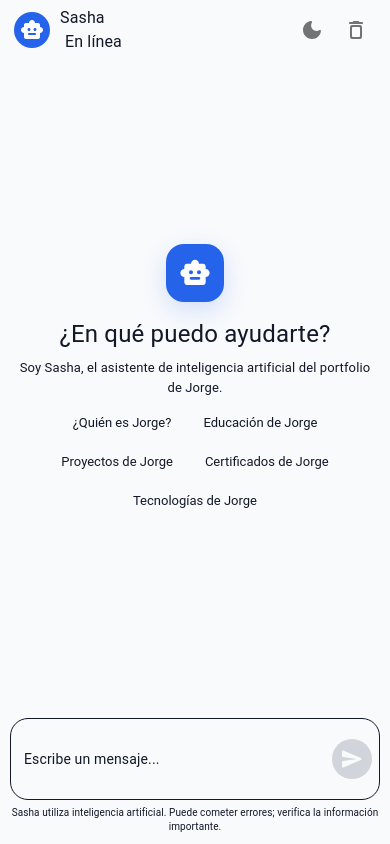
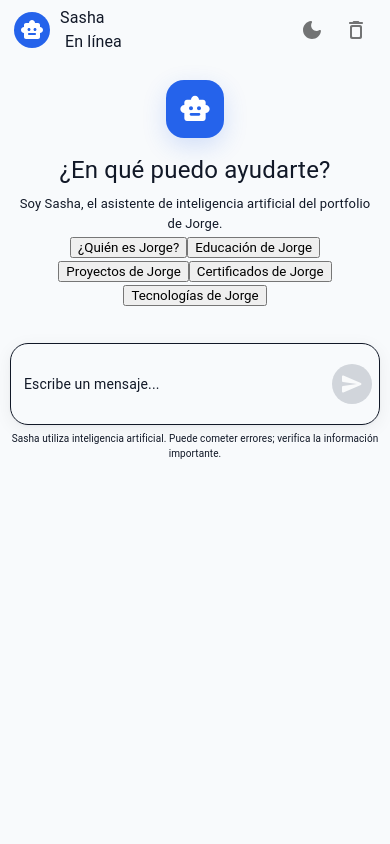
Before and after one commit to Patogol35/Fbot, a React app: page / in a window 390 px wide. Built offline with nearby package versions, Linux system fonts and the light colour scheme; the HTML template or start-up script is replaced by a standard one.

Commit message:
Update Chat.css

```diff
--- a/src/components/Chat.css
+++ b/src/components/Chat.css
@@ -2,56 +2,37 @@
     box-sizing: border-box;
 }
 
-/* =========================================================
-   BASE
-========================================================= */
-
-.chat-page,
-.chat-main,
-.chat-content,
-.empty-chat,
-.messages-container,
-.input-area {
+.chat-page {
     width: 100%;
-    background-color: var(--mui-palette-background-default) !important;
+    height: 100vh;
+    overflow: hidden;
+    background: var(--mui-palette-background-default);
 }
 
-.chat-page {
+/* MAIN */
+
+.chat-main {
+    width: 100%;
     height: 100vh;
     min-height: 0;
+    margin-left: 0;
+    display: flex;
+    flex-direction: column;
     overflow: hidden;
+    background: var(--mui-palette-background-default);
 }
 
-.chat-main {
-    height: 100vh;
-    min-height: 0;
-
-    display: flex;
-    flex-direction: column;
-
-    overflow: hidden;
-}
-
-/* =========================================================
-   TOPBAR
-========================================================= */
+/* HEADER */
 
 .chat-topbar {
     height: 64px;
     min-height: 64px;
     flex-shrink: 0;
-
     display: flex;
     align-items: center;
-
     padding: 0 24px;
-
     border-bottom: 1px solid var(--mui-palette-divider);
-
-    background-color: var(--mui-palette-background-paper) !important;
-
-    position: relative;
-    z-index: 10;
+    background: var(--mui-palette-background-paper);
 }
 
 .topbar-info,
@@ -71,7 +52,6 @@
 .topbar-avatar {
     width: 36px !important;
     height: 36px !important;
-
     background: #2563eb !important;
     color: #fff !important;
 }
@@ -88,64 +68,39 @@
     margin-left: 4px !important;
 }
 
-/* =========================================================
-   CONTENT
-========================================================= */
+/* EMPTY */
 
-.chat-content {
+.empty-chat {
     flex: 1;
     min-height: 0;
-
-    display: flex;
-    flex-direction: column;
-
-    overflow: hidden;
-}
-
-/* =========================================================
-   WELCOME
-========================================================= */
-
-.empty-chat {
-    flex: 1 1 auto;
-    min-height: 0;
-
     display: flex;
     align-items: center;
     justify-content: center;
-
     overflow-y: auto;
-
     padding: 30px 20px;
+    background: var(--mui-palette-background-default);
 }
 
 .welcome-container {
     width: min(720px, 100%);
-
     display: flex;
     flex-direction: column;
     align-items: center;
-
     text-align: center;
+    transform: translateY(-5%);
 }
 
 .welcome-icon-container {
     width: 64px;
     height: 64px;
-
     display: flex;
     align-items: center;
     justify-content: center;
-
     margin-bottom: 18px;
-
     border-radius: 18px;
-
     background: #2563eb;
     color: #fff;
-
-    box-shadow:
-        0 8px 25px rgba(37, 99, 235, .18);
+    box-shadow: 0 8px 25px rgba(37, 99, 235, .18);
 }
 
 .welcome-icon-container svg {
@@ -154,249 +109,42 @@
 
 .welcome-title {
     margin-bottom: 8px !important;
-
-    color: var(--mui-palette-text-primary) !important;
+    color: var(--mui-palette-text-primary);
+    letter-spacing: -.4px;
 }
 
 .welcome-description {
     max-width: 480px;
-
     line-height: 1.6 !important;
-
     color: var(--mui-palette-text-secondary) !important;
 }
 
-/* =========================================================
-   SUGERENCIAS
-========================================================= */
+/* INPUT */
 
-.suggestions-container {
-    width: min(820px, 100%);
-
-    display: flex;
-    flex-wrap: wrap;
-
-    justify-content: center;
-
-    gap: 10px;
-
-    padding: 10px 20px;
-
-    margin: 0 auto;
-
+.input-area {
+    width: 100%;
     flex-shrink: 0;
+    padding: 16px 0 0;
 }
 
-.suggestion-button {
-    border: 1px solid var(--mui-palette-divider);
-
-    background-color: var(--mui-palette-background-paper) !important;
-
-    color: var(--mui-palette-text-primary) !important;
-
-    padding: 10px 16px;
-
-    border-radius: 20px;
-
-    cursor: pointer;
-
-    font-size: 14px;
-
-    transition:
-        transform .2s ease,
-        border-color .2s ease;
-}
-
-.suggestion-button:hover {
-    transform: translateY(-2px);
-
-    border-color: #2563eb;
-}
-
-.suggestion-button:disabled {
-    opacity: .5;
-
-    cursor: not-allowed;
-}
-
-/* =========================================================
-   MENSAJES
-========================================================= */
-
-.messages-container {
-    flex: 1 1 auto;
-
-    min-height: 0;
-
-    overflow-y: auto;
-    overflow-x: hidden;
-
-    padding: 24px;
-}
-
-.messages-list {
-    width: 100%;
-
-    max-width: 820px;
-
-    margin: auto;
-}
-
-.message-row {
-    display: flex;
-
-    gap: 10px;
-
-    margin-bottom: 22px;
-
-    animation: messageIn .2s ease;
-}
-
-.message-row.user {
-    justify-content: flex-end;
-}
-
-.message-row.user .message-content {
-    align-items: flex-end;
-}
-
-.message-content {
-    max-width: min(680px, 80%);
-
-    display: flex;
-    flex-direction: column;
-
-    gap: 4px;
-}
-
-.message-name {
-    padding: 0 5px;
-
-    color: var(--mui-palette-text-secondary) !important;
-
-    font-size: 15px !important;
-
-    font-weight: 600 !important;
-}
-
-.message-avatar {
-    width: 32px !important;
-    height: 32px !important;
-
-    flex-shrink: 0;
-
-    background: #2563eb !important;
-    color: #fff !important;
-}
-
-.message-avatar svg {
-    color: #fff !important;
-}
-
-.message-bubble {
-    padding: 12px 16px;
-
-    border-radius: 16px !important;
-
-    color: var(--mui-palette-text-primary) !important;
-}
-
-.message-bubble.assistant {
-    background-color: var(--mui-palette-background-paper) !important;
-
-    border: 1px solid var(--mui-palette-divider);
-
-    border-top-left-radius: 5px !important;
-}
-
-.message-bubble.user {
-    background-color: #2563eb !important;
-
-    color: #fff !important;
-
-    border-top-right-radius: 5px !important;
-}
-
-.message-text {
-    white-space: pre-wrap;
-
-    font-size: 14px !important;
-
-    line-height: 1.65 !important;
-
-    color: var(--mui-palette-text-primary) !important;
-}
-
-.message-bubble.user .message-text {
-    color: #fff !important;
-}
-
-/* =========================================================
-   TYPING
-========================================================= */
-
-.typing-bubble {
-    min-width: 62px;
-}
-
-.typing {
-    display: flex;
-
-    gap: 4px;
-
-    padding: 3px;
-}
-
-.typing span {
-    width: 6px;
-    height: 6px;
-
-    border-radius: 50%;
-
-    background: var(--mui-palette-text-secondary);
-
-    animation: typing 1.2s infinite;
-}
-
-.typing span:nth-child(2) {
-    animation-delay: .15s;
-}
-
-.typing span:nth-child(3) {
-    animation-delay: .3s;
-}
-
-/* =========================================================
-   INPUT
-========================================================= */
-
-.input-area {
-    flex-shrink: 0;
-
-    padding: 16px 0 10px;
-
-    position: relative;
-
-    z-index: 5;
+.empty-chat .input-area {
+    margin-top: 22px;
 }
 
 .input-wrapper {
     position: relative;
-
     width: min(720px, 100%);
-
     margin: auto;
 }
 
 .chat-input .MuiOutlinedInput-root {
     min-height: 58px;
-
     padding-right: 58px;
-
     border-radius: 18px;
-
-    background-color:
-        var(--mui-palette-background-paper) !important;
+    background: var(--mui-palette-background-paper);
+    box-shadow:
+        0 4px 18px rgba(15, 23, 42, .06),
+        0 1px 3px rgba(15, 23, 42, .04);
 }
 
 .chat-input .MuiOutlinedInput-root fieldset {
@@ -411,42 +159,26 @@
     border-color: #2563eb;
 }
 
-.chat-input input,
-.chat-input textarea {
-    color: var(--mui-palette-text-primary) !important;
-
-    -webkit-text-fill-color:
-        var(--mui-palette-text-primary) !important;
-}
-
 .chat-input textarea {
     padding: 14px 0;
-
     font-size: 14px;
-
     line-height: 1.5;
+    color: var(--mui-palette-text-primary);
 }
 
 .chat-input textarea::placeholder {
-    color: var(--mui-palette-text-secondary) !important;
-
+    color: var(--mui-palette-text-secondary);
     opacity: 1;
 }
 
 .send-button {
     position: absolute !important;
-
     right: 8px;
-
     bottom: 50%;
-
     transform: translateY(50%);
-
     width: 40px;
     height: 40px;
-
     background: #2563eb !important;
-
     color: #fff !important;
 }
 
@@ -456,86 +188,180 @@
 
 .send-button.Mui-disabled {
     background: #d1d5db !important;
-
     color: #f9fafb !important;
 }
 
-/* =========================================================
-   TEXTO FINAL
-========================================================= */
-
 .input-disclaimer {
-    display: block !important;
-
-    width: 100%;
-
     margin-top: 6px !important;
-
     text-align: center;
-
     font-size: 10px !important;
-
-    line-height: 1.4 !important;
-
     color: var(--mui-palette-text-secondary) !important;
-
-    opacity: 1 !important;
-
-    visibility: visible !important;
 }
 
-/* =========================================================
-   ANIMACIONES
-========================================================= */
+/* MESSAGES */
+
+.messages-container {
+    flex: 1;
+    min-height: 0;
+    overflow-y: auto;
+    padding: 24px;
+    background: var(--mui-palette-background-default);
+}
+
+.messages-list {
+    width: 100%;
+    max-width: 820px;
+    margin: auto;
+}
+
+.message-row {
+    display: flex;
+    gap: 10px;
+    margin-bottom: 22px;
+    animation: messageIn .2s ease;
+}
+
+.message-row.user {
+    justify-content: flex-end;
+}
+
+.message-row.user .message-content {
+    align-items: flex-end;
+}
+
+.message-content {
+    max-width: min(680px, 80%);
+    display: flex;
+    flex-direction: column;
+    gap: 4px;
+}
+
+.message-name {
+    padding: 0 5px;
+    color: var(--mui-palette-text-secondary);
+    font-size: 15px !important;
+    font-weight: 600 !important;
+}
+
+.message-avatar {
+    width: 32px !important;
+    height: 32px !important;
+    flex-shrink: 0;
+    background: #2563eb !important;
+    color: #fff !important;
+}
+
+.message-avatar svg {
+    color: #fff !important;
+}
+
+.message-bubble {
+    padding: 12px 16px;
+    border-radius: 16px !important;
+}
+
+.message-bubble.assistant {
+    background: var(--mui-palette-background-paper);
+    border: 1px solid var(--mui-palette-divider);
+    border-top-left-radius: 5px !important;
+}
+
+.message-bubble.user {
+    background: #2563eb;
+    color: #fff;
+    border-top-right-radius: 5px !important;
+}
+
+.message-text {
+    white-space: pre-wrap;
+    font-size: 14px !important;
+    line-height: 1.65 !important;
+    color: var(--mui-palette-text-primary);
+}
+
+.message-bubble.user .message-text {
+    color: #fff;
+}
+
+/* TYPING */
+
+.typing-bubble {
+    min-width: 62px;
+}
+
+.typing {
+    display: flex;
+    gap: 4px;
+    padding: 3px;
+}
+
+.typing span {
+    width: 6px;
+    height: 6px;
+    border-radius: 50%;
+    background: var(--mui-palette-text-secondary);
+    animation: typing 1.2s infinite;
+}
+
+.typing span:nth-child(2) {
+    animation-delay: .15s;
+}
+
+.typing span:nth-child(3) {
+    animation-delay: .3s;
+}
 
 @keyframes typing {
-
-    0%,
-    60%,
-    100% {
+    0%, 60%, 100% {
         opacity: .35;
-
         transform: translateY(0);
     }
 
     30% {
         opacity: 1;
-
         transform: translateY(-4px);
     }
 }
 
 @keyframes messageIn {
-
     from {
         opacity: 0;
-
         transform: translateY(4px);
     }
 
     to {
         opacity: 1;
-
         transform: translateY(0);
     }
 }
 
-/* =========================================================
-   TABLET / MOBILE
-========================================================= */
+/* MOBILE */
 
 @media (max-width: 900px) {
 
+    .chat-page,
+    .chat-main {
+        width: 100%;
+        height: 100vh;
+        min-height: 100vh;
+    }
+
+    .chat-main {
+        margin-left: 0;
+    }
+
     .chat-topbar {
         height: 60px;
-
         min-height: 60px;
-
         padding: 0 14px;
     }
 
     .empty-chat {
         padding: 20px 12px;
+    }
+
+    .welcome-container {
+        transform: translateY(-3%);
     }
 
     .welcome-title {
@@ -547,25 +373,20 @@
     }
 
     .input-area {
-        padding: 10px;
+        padding-left: 10px;
+        padding-right: 10px;
     }
 
     .message-content {
         max-width: 86%;
     }
-
-    .suggestions-container {
-        padding: 8px 10px;
-
-        gap: 8px;
-    }
 }
 
-/* =========================================================
-   MOBILE PEQUEÑO
-========================================================= */
+@media (max-width: 500px) {
 
-@media (max-width: 500px) {
+    .welcome-container {
+        transform: none;
+    }
 
     .welcome-title {
         font-size: 24px !important;
@@ -583,87 +404,4 @@
     .message-content {
         max-width: 90%;
     }
-
-    .suggestion-button {
-        padding: 8px 12px;
-
-        font-size: 13px;
     }
-}
-
-/* =========================================================
-   HORIZONTAL - PANTALLA BAJA
-========================================================= */
-
-@media (max-height: 600px) and (orientation: landscape) {
-
-    .chat-topbar {
-        height: 52px;
-
-        min-height: 52px;
-    }
-
-    .empty-chat {
-        align-items: flex-start;
-
-        padding: 12px;
-    }
-
-    .welcome-icon-container {
-        width: 44px;
-        height: 44px;
-
-        margin-bottom: 8px;
-    }
-
-    .welcome-icon-container svg {
-        font-size: 24px;
-    }
-
-    .welcome-title {
-        font-size: 20px !important;
-
-        margin-bottom: 4px !important;
-    }
-
-    .welcome-description {
-        font-size: 12px !important;
-
-        line-height: 1.3 !important;
-    }
-
-    .suggestions-container {
-        gap: 5px;
-
-        padding: 6px;
-    }
-
-    .suggestion-button {
-        padding: 6px 9px;
-
-        font-size: 11px;
-    }
-
-    .input-area {
-        padding: 6px 10px;
-    }
-
-    .chat-input .MuiOutlinedInput-root {
-        min-height: 46px;
-    }
-
-    .chat-input textarea {
-        padding: 8px 0;
-    }
-
-    .send-button {
-        width: 34px;
-        height: 34px;
-    }
-
-    .input-disclaimer {
-        margin-top: 2px !important;
-
-        font-size: 9px !important;
-    }
-    }
```
